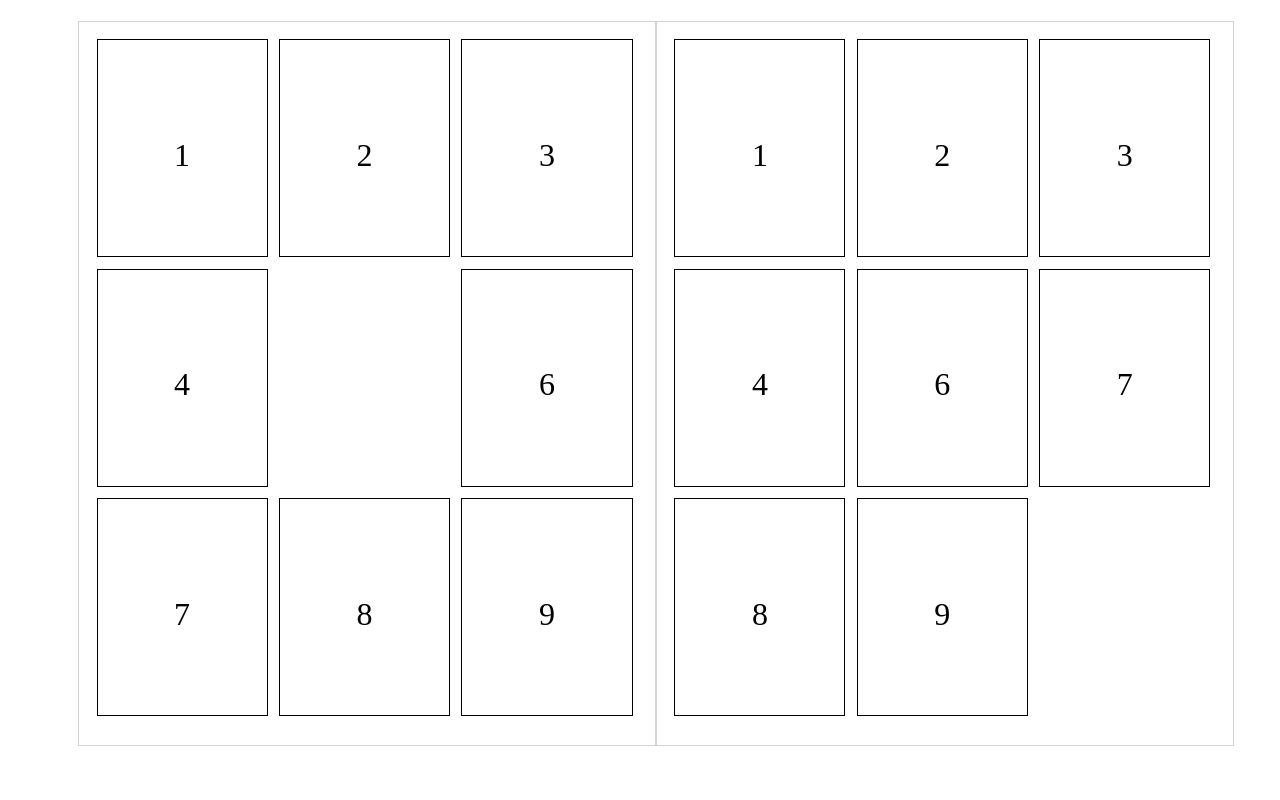
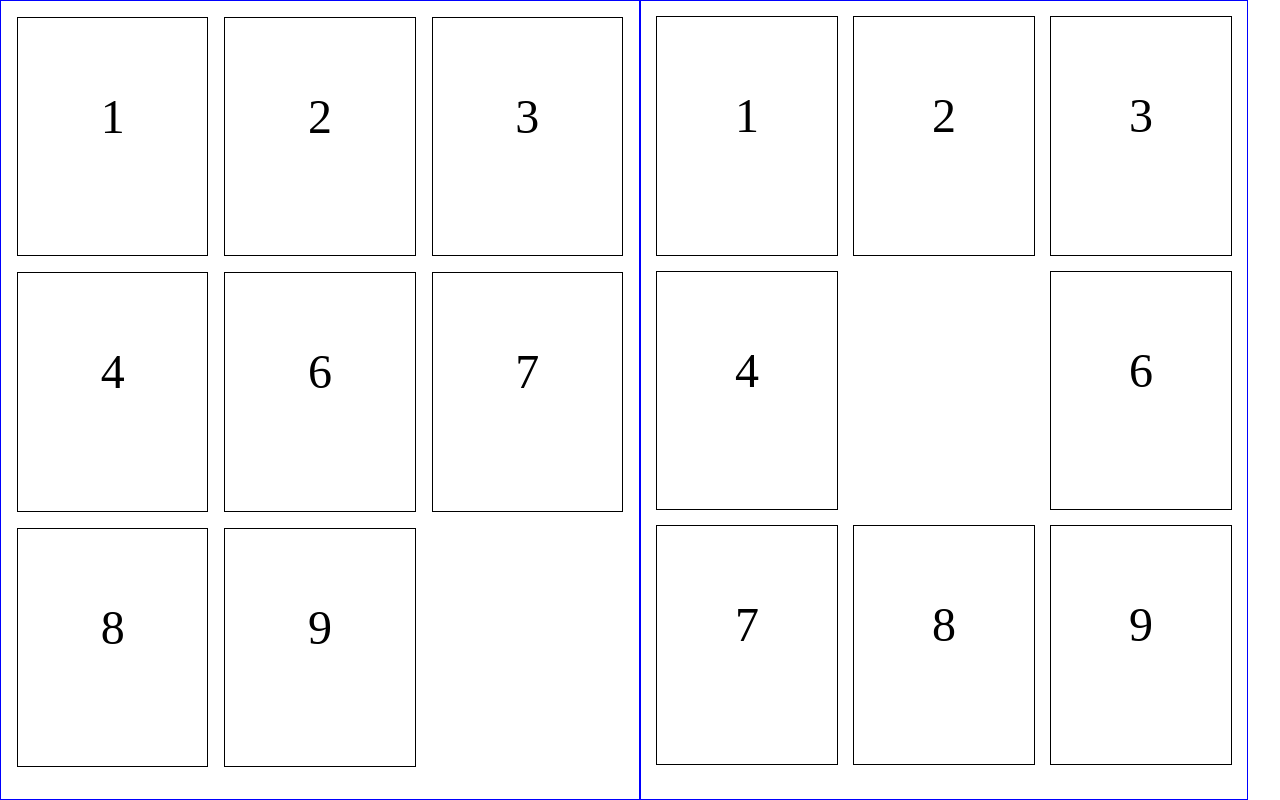
Before and after one commit to Xelemental69/McSupreme, a plain HTML site: page POS&VIS/Pos&Vis.html in a window 1280 px wide. Drawn offline with Linux system fonts and the light colour scheme.

Commit message:
Ejercicio de Posición y Visualización HTML

```diff
--- a/POS&VIS/css.css
+++ b/POS&VIS/css.css
@@ -1,19 +1,30 @@
+html{
+
+	box-sizing: border-box;
+	height: 100%;
+
+}
+
 body{
 
-padding: 1% 3% 1% 3%;
-overflow: hidden;
+	height: 100%;
+
+}
+
+*{
+
+	box-sizing: inherit;
+	padding: 0;
+	margin: 0;
 
 }
 
 #fulluy1{
 
-	width: 47.5%;
+	width: 50%;
 	height: 100%;
-	border: solid lightgrey 1px;
-	float: right;
-	padding-left: 1%;
-	padding-bottom: 2%;
-	padding-top: 1%;
+	border: solid blue 1px;
+	float: left;
 
 }
 
@@ -21,22 +32,21 @@ overflow: hidden;
 
 	width: 47.5%;
 	height: 100%;
-	border: solid lightgrey 1px;
-	float: right;
-	padding-left: 1%;
-	padding-bottom: 2%;
-	padding-top: 1%;
+	border: solid blue 1px;
+	float: left;
 
 }
 
 #T1to3{
 
 	text-align: center;
-	margin: 1%;
+	margin-top: 2.5%;
+	margin-left: 2.5%;
 	width: 30%;
-	height: 13.5em;
+	height: 30%;
 	border: solid black 1px;
 	float: left;
+	position: relative;
 
 }
 
@@ -44,7 +54,7 @@ p{
 
 	position: relative;
 	top: 30%;
-	font-size: 200%;
+	font-size: 3em;
 
 }
 
@@ -52,22 +62,26 @@ p{
 
 	clear: left;
 	text-align: center;
-	margin: 1%;
+	margin-top: 2.5%;
+	margin-left: 2.5%;
 	width: 30%;
-	height: 13.5em;
+	height: 30%;
 	border: solid black 1px;
 	float: left;
+	position: relative;
 
 }
 
 #T5{
 
 	text-align: center;
-	margin: 1%;
+	margin-top: 2.5%;
+	margin-left: 2.5%;
 	width: 30%;
-	height: 13.5em;
+	height: 30%;
 	border: solid black 1px;
 	float: left;
 	visibility: hidden;
+	position: relative;
 
 }
```
